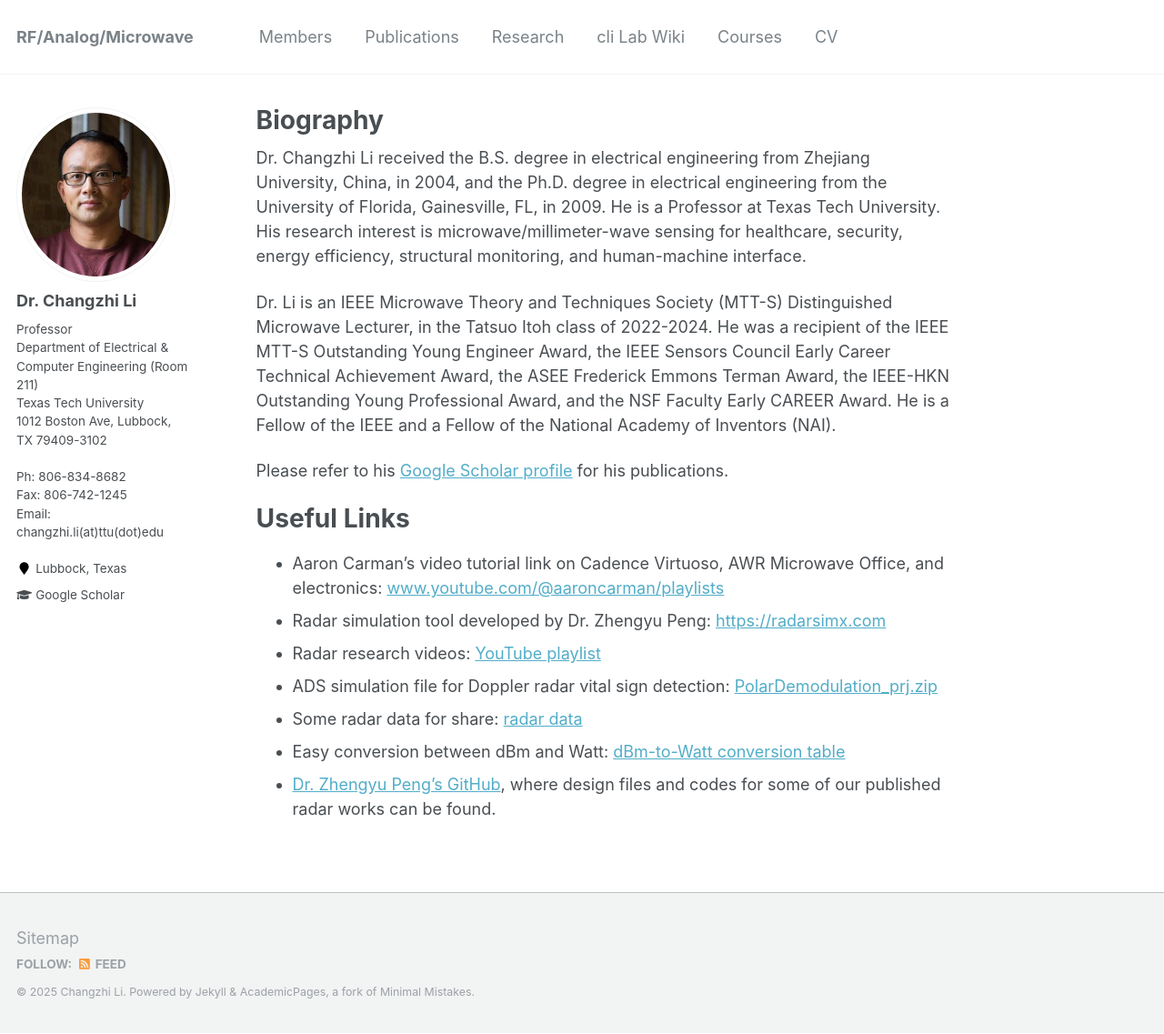
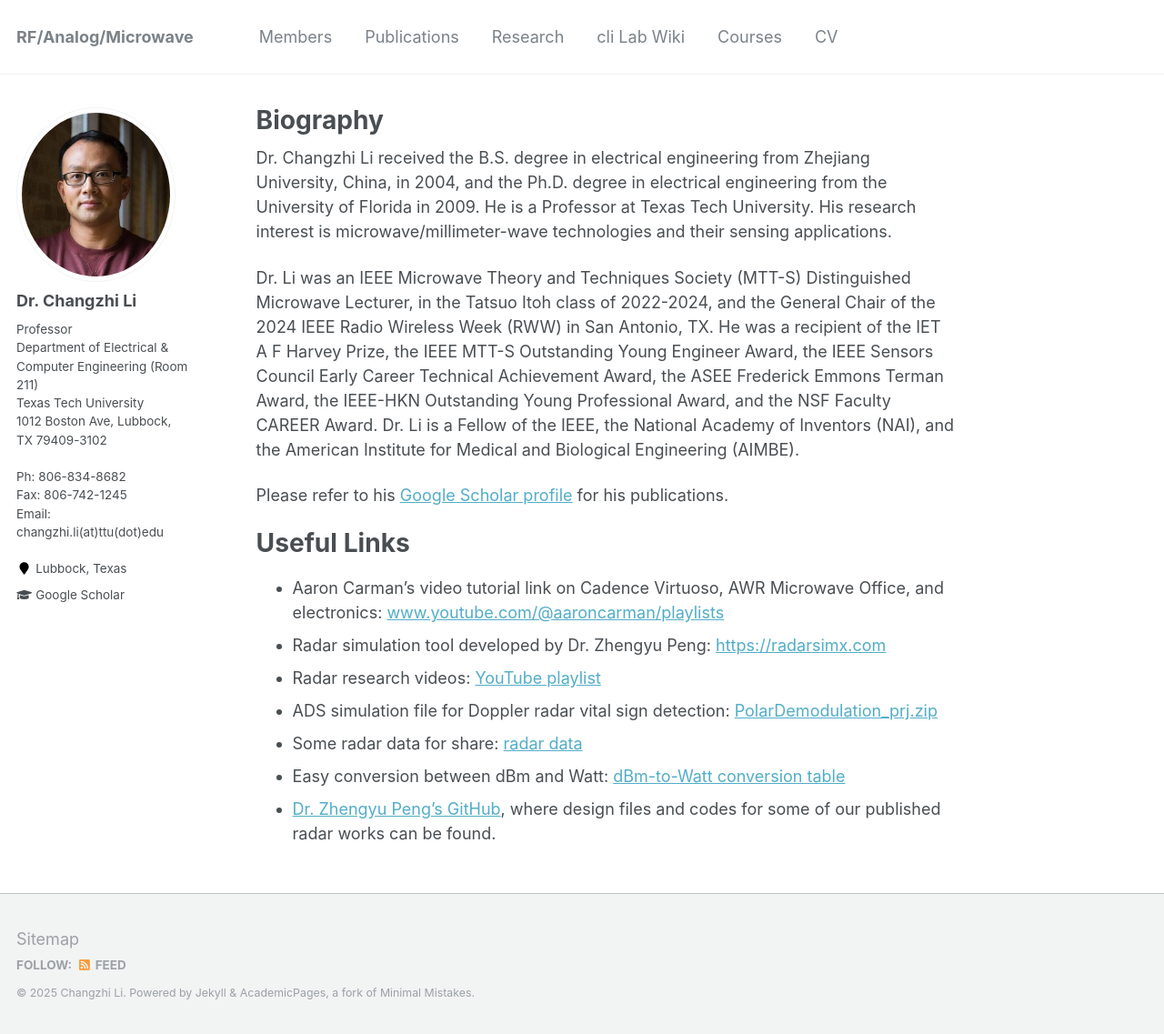
Before and after one commit to clilab/clilab.github.io, a Jekyll site: the page built from _pages/about.md, in a window 1280 px wide and 1137 px high. Shown: the whole window at 91% size. Built offline with Jekyll 4.4.1, drawn with Linux system fonts in a browser that asks for light colours.

Commit message:
Update about.md

```diff
--- a/_pages/about.md
+++ b/_pages/about.md
@@ -8,9 +8,9 @@ redirect_from:
   - /about.html
 ---
 
-Dr. Changzhi Li received the B.S. degree in electrical engineering from Zhejiang University, China, in 2004, and the Ph.D. degree in electrical engineering from the University of Florida, Gainesville, FL, in 2009. He is a Professor at Texas Tech University. His research interest is microwave/millimeter-wave sensing for healthcare, security, energy efficiency, structural monitoring, and human-machine interface.
+Dr. Changzhi Li received the B.S. degree in electrical engineering from Zhejiang University, China, in 2004, and the Ph.D. degree in electrical engineering from the University of Florida in 2009. He is a Professor at Texas Tech University. His research interest is microwave/millimeter-wave technologies and their sensing applications.
 
-Dr. Li is an IEEE Microwave Theory and Techniques Society (MTT-S) Distinguished Microwave Lecturer, in the Tatsuo Itoh class of 2022-2024. He was a recipient of the IEEE MTT-S Outstanding Young Engineer Award, the IEEE Sensors Council Early Career Technical Achievement Award, the ASEE Frederick Emmons Terman Award, the IEEE-HKN Outstanding Young Professional Award, and the NSF Faculty Early CAREER Award. He is a Fellow of the IEEE and a Fellow of the National Academy of Inventors (NAI).
+Dr. Li was an IEEE Microwave Theory and Techniques Society (MTT-S) Distinguished Microwave Lecturer, in the Tatsuo Itoh class of 2022-2024, and the General Chair of the 2024 IEEE Radio Wireless Week (RWW) in San Antonio, TX. He was a recipient of the IET A F Harvey Prize, the IEEE MTT-S Outstanding Young Engineer Award, the IEEE Sensors Council Early Career Technical Achievement Award, the ASEE Frederick Emmons Terman Award, the IEEE-HKN Outstanding Young Professional Award, and the NSF Faculty CAREER Award. Dr. Li is a Fellow of the IEEE, the National Academy of Inventors (NAI), and the American Institute for Medical and Biological Engineering (AIMBE).
 
 Please refer to his [Google Scholar profile](http://scholar.google.com/citations?user=Hx6pVv4AAAAJ&hl=en) for his publications.
 
```
